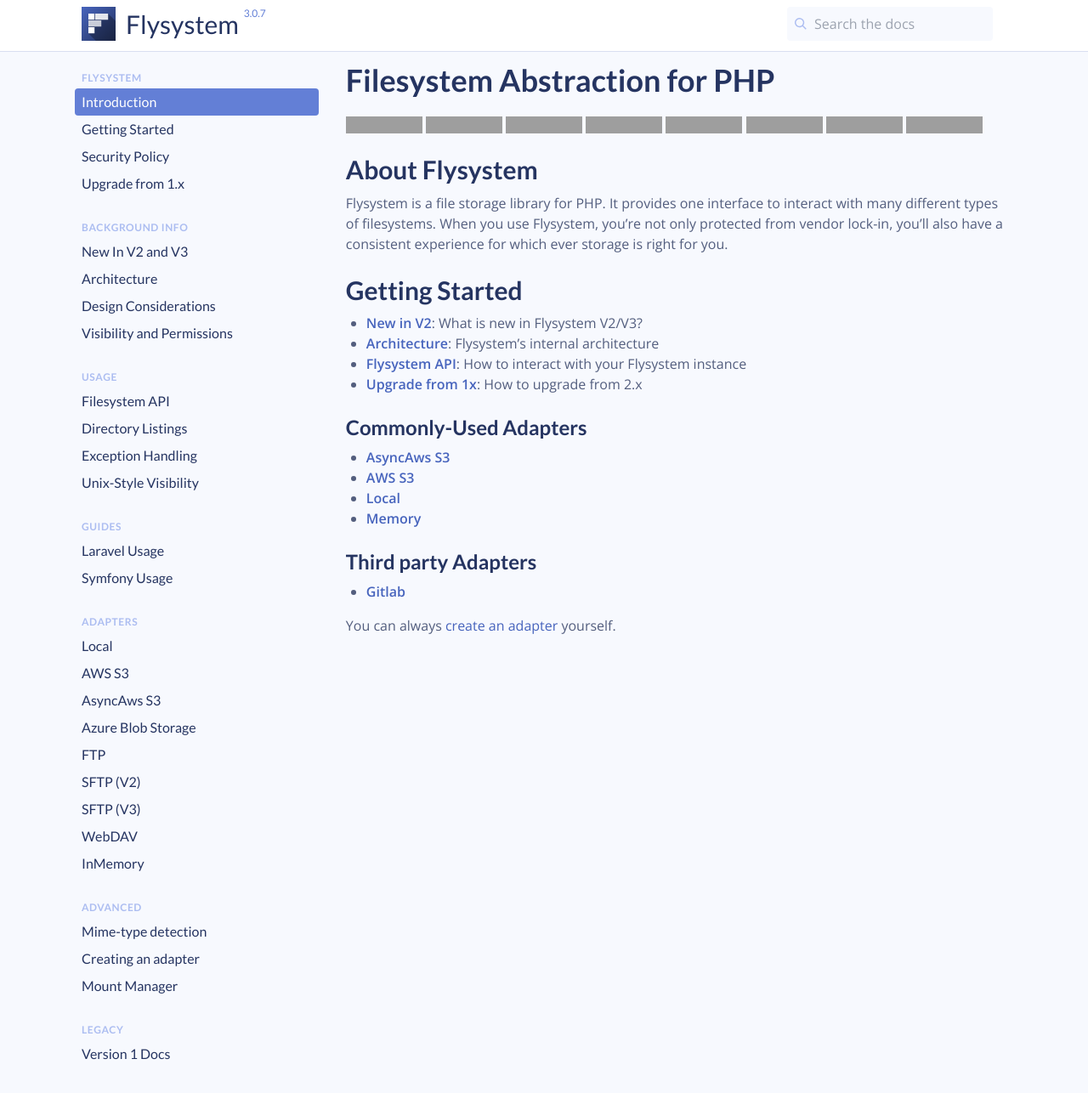
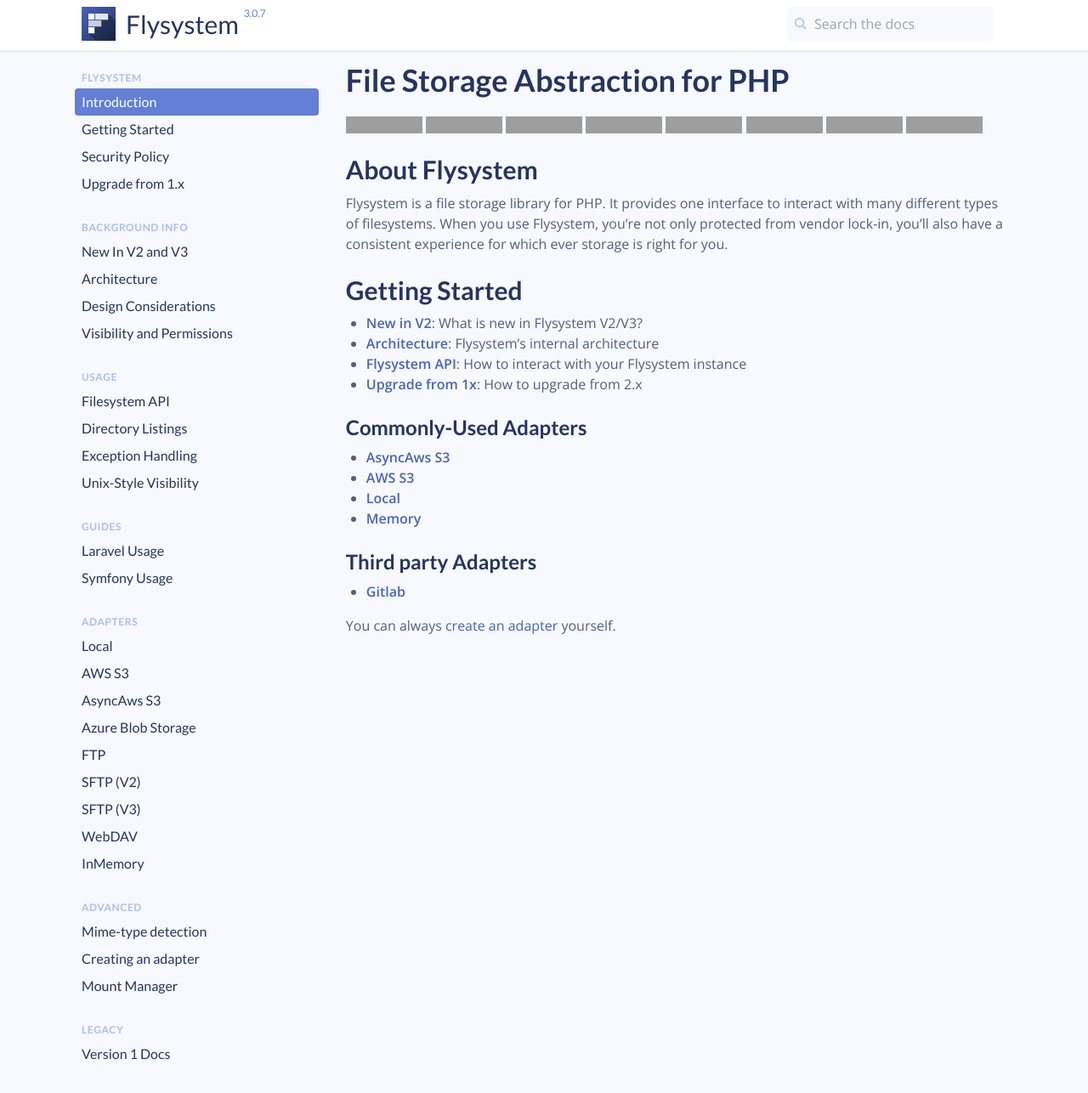
Before and after one commit to thephpleague/flysystem, a Jekyll site: the page built from docs/index.md, in a window 1280 px wide and 1288 px high, cut to the strip 0-1286 px from the top of the window. Shown: the whole strip at 85% size. Built offline with Jekyll 4.4.1, drawn with Linux system fonts in a browser that asks for light colours; comment, search, counter and statistics services are not loaded; grey boxes are pictures that could not be loaded.

Commit message:
Corrected titles

```diff
--- a/docs/index.md
+++ b/docs/index.md
@@ -1,6 +1,6 @@
 ---
 layout: default
-title: Filesystem Abstraction for PHP
+title: File Storage Abstraction for PHP
 permalink: /docs/
 redirect_from:
     - /
```
Also changed, not shown: docs/getting-started.md (+1 -1 lines).
